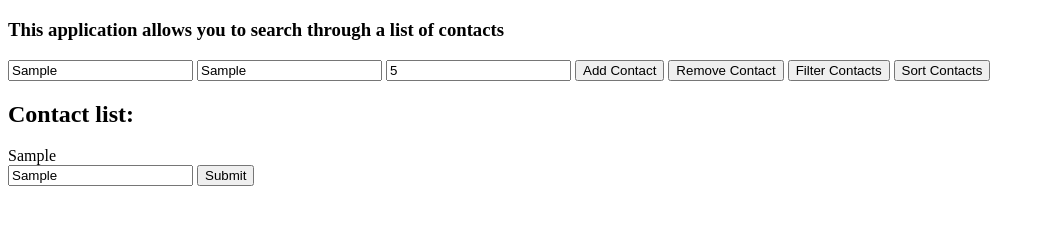
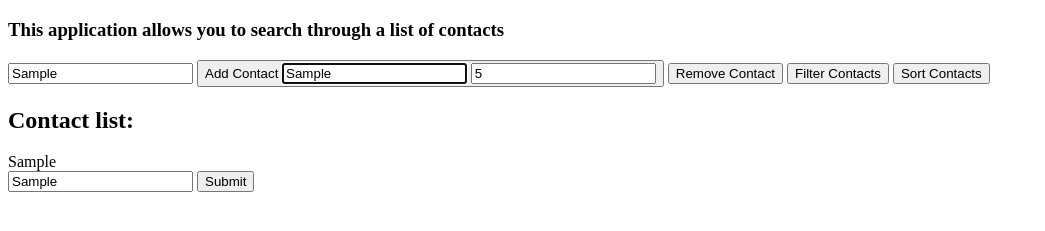
Before and after one commit to gcontreras3/SearchBar, a plain HTML site: page index.html in a window 1280 px wide. Both pictures are taken after typing "Sample", "Sample", "5", "Sample" into the empty fields and a click on the button "Add Contact". Shown: the part 61-292 px from the top of the page, without its empty margins (0-1045 px from the left). Drawn offline with Linux system fonts and the light colour scheme.

```diff
--- a/app.js
+++ b/app.js
@@ -7,10 +7,12 @@ const contacts = [{
 const filters = {
     searchText: ''
 }
-// let newListItem = document.createElement('p')
-// document.querySelector('#addName').addEventListener('input',function(e){
-//     const newItem =  newListItem.textContent = e.target.value
-// document.querySelector('#contact-list').appendChild(newListItem)
+
+let newListItem = document.createElement('p')
+document.querySelector('#addName').addEventListener('input',function(e){
+    const newItem =  newListItem.textContent = e.target.value
+document.querySelector('#contact-list').appendChild(newListItem)
+})
 // contacts.push(newItem)
 // localStorage.setItem(newItem)
 // localStorage.getItem(newItem)
@@ -23,12 +25,9 @@ const itemFunction = document.querySelector('#addName').addEventListener('input'
     // e.target.value
     contactList.textContent = e.target.value
 
+})
 
-})
 document.querySelector('#contact-list').appendChild(itemFunction)
-
-
-
 
 // document.querySelector('#contact-list').innerHTML = ''
 
@@ -38,9 +37,9 @@ document.querySelector('#contact-list').appendChild(itemFunction)
 // 2. Get Phone from user input and add it to the list
 // 3. For Filter Contacts button, use a drop down
 // 4. For sort Contacts button, use a drop down
+// 5. style with tailwind
 
-
-
+// append another p tag
 
 
 // Filter functions
@@ -93,16 +92,6 @@ document.querySelector('#search-input').addEventListener('input', function(e){
 //     console.log(e.target.value)
 //     contacts.phone.appendChild(e.target.value)
 // })
-
-
-
-
-
-
-
-
-
-
 
 
 
--- a/index.html
+++ b/index.html
@@ -10,9 +10,12 @@
     <h1>Search Bar App</h1>
     <h3>This application allows you to search through a list of contacts</h3>
     <input id="search-input" type="text" placeholder="Search Contact" name="name">
+
+    <button id="add-contact">Add Contact
     <input id="addName" type="text" placeholder="Add Name">
     <input id="phone-number" type="number" placeholder="Phone Number" phone="phone">
-    <button id="add-contact">Add Contact</button>
+    </button>
+
     <button id="remove-contact">Remove Contact</button>
     <button id="filter-contact">Filter Contacts</button>
     <button id="sort-contact">Sort Contacts</button>
```
